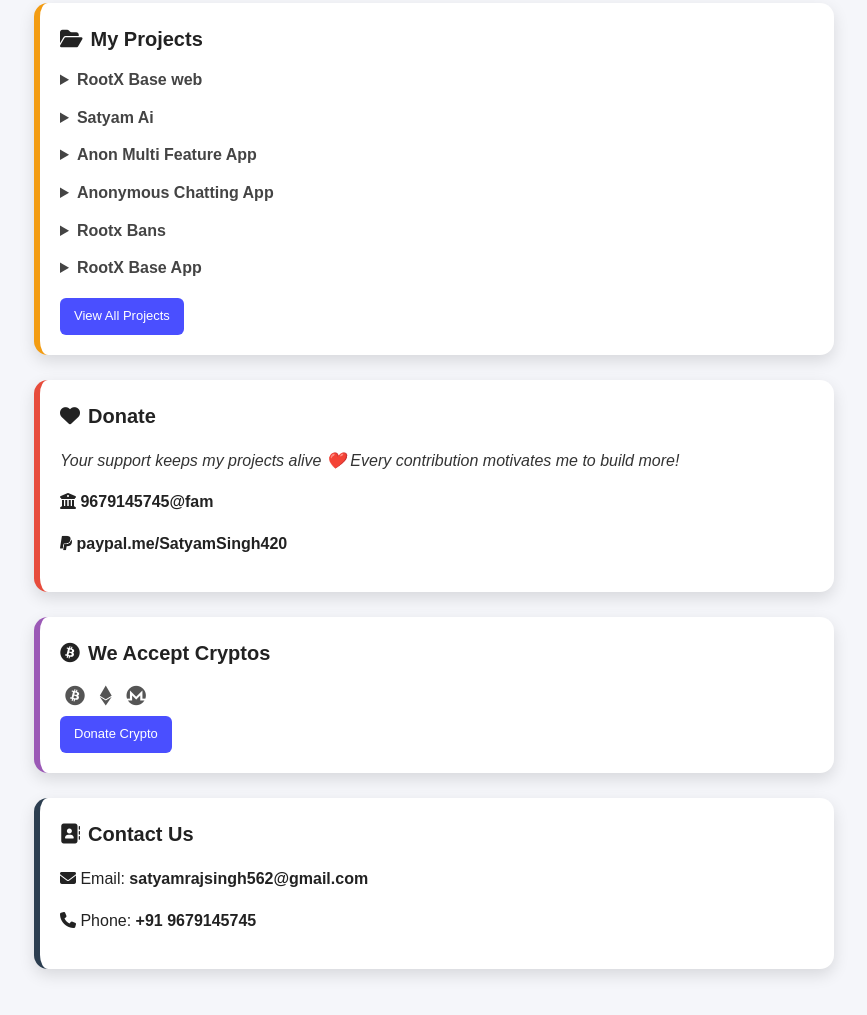
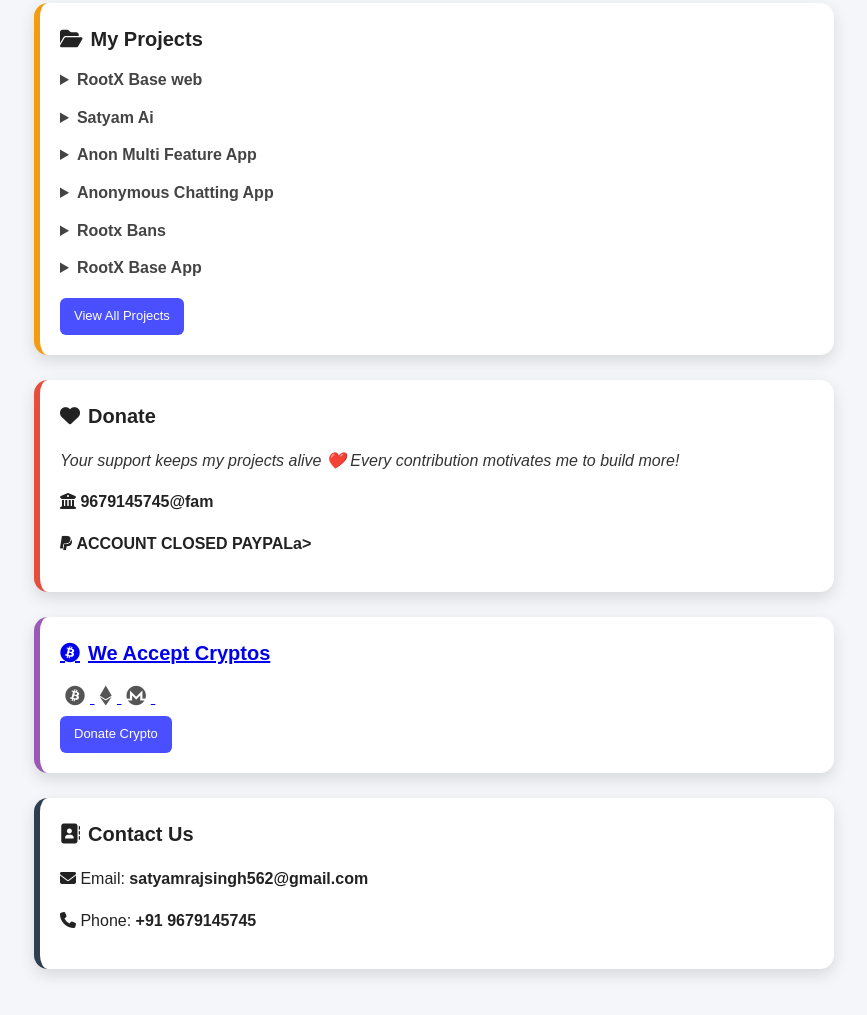
Before and after one commit to satyam-raj-india/Satyam-Raj, a plain HTML site: page index.html in a window 1280 px wide. Shown: the part 659-1674 px from the top of the page, without its empty margins (206-1073 px from the left). Drawn offline with Linux system fonts and the light colour scheme.

Commit message:
Fix HTML structure and update content

```diff
--- a/index.html
+++ b/index.html
@@ -6,20 +6,20 @@
   <meta name="viewport" content="width=device-width, initial-scale=1.0">
   <title>Satyam Portfolio</title>
 
-  <!-- Open Graph / SEO Image -->
+
   <meta property="og:title" content="Satyam Raj - Portfolio" />
   <meta property="og:description" content="Cyber Security Beginner | Developer | Learner" />
   <meta property="og:image" content="satyam.png" />
   <meta property="og:type" content="website" />
   <meta property="og:url" content="https://satyam-raj-india.github.io/Satyam-Raj/" />
 
-  <!-- Twitter Card -->
+
   <meta name="twitter:card" content="summary_large_image" />
   <meta name="twitter:title" content="Satyam Raj - Portfolio" />
   <meta name="twitter:description" content="Cyber Security Beginner | Developer | Learner" />
   <meta name="twitter:image" content="satyam.png" />
 
-  <!-- Structured Data -->
+  <!-- WHY U SEEING THIS CODE -->
   <script type="application/ld+json">
   {
     "@context": "https://schema.org",
@@ -221,7 +221,7 @@
         <a href="upi://pay?pa=9679145745@fam&pn=0000&tid=123456&am=100&cu=INR" target="_blank">9679145745@fam</a>
       </p>
       <p><i class="fab fa-paypal"></i>
-        <a href="https://www.paypal.me/SatyamSingh420" target="_blank">paypal.me/SatyamSingh420</a>
+        <a href="https://www.paypal.me/Satyam@##81(" target="_blank">ACCOUNT CLOSED PAYPALa>
       </p>
     </div>
 
```
